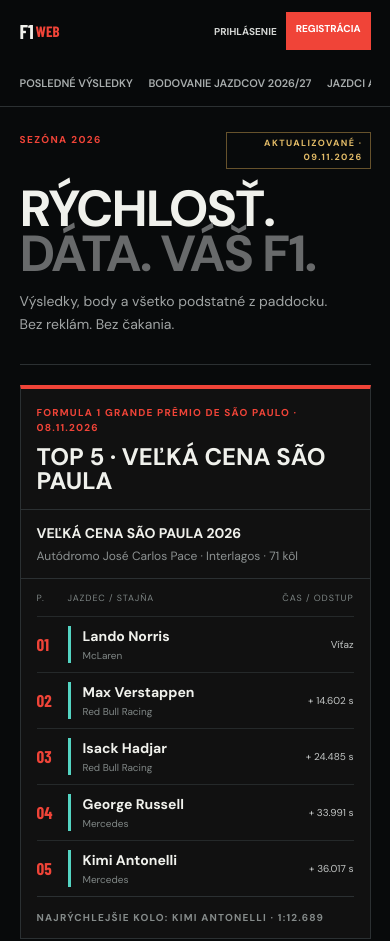
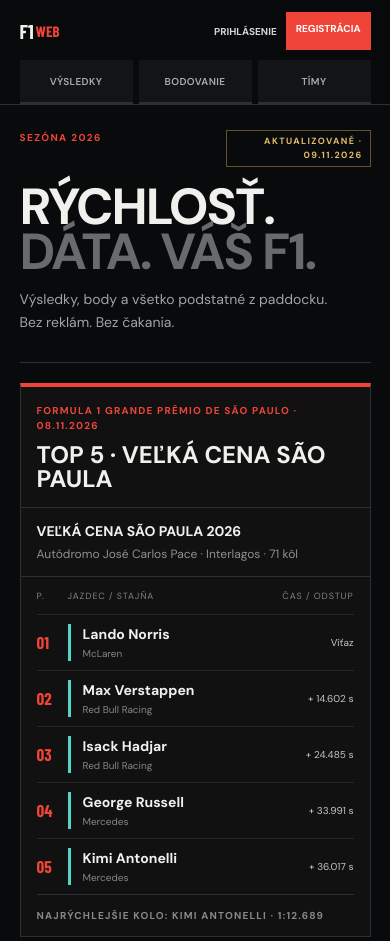
Before and after one commit to MichalKorcek/F1-web, a plain HTML site: page index.html in a window 390 px wide. Shown: the top 941 px of the page. Drawn offline with nearby package versions, Linux system fonts and the light colour scheme; a web font is replaced by a local one.

Commit message:
bodovanie

```diff
--- a/index.html
+++ b/index.html
@@ -16,7 +16,7 @@
 	<header class="site-header">
 		<a class="brand" href="index.html" aria-label="F1 Web, domov"><b>F1</b><span>WEB</span></a>
 		<nav aria-label="Hlavná navigácia">
-			<a href="vysledky.html">Posledné výsledky</a><a href="bodovanie.html">Bodovanie jazdcov 2026/27</a><a href="timy.html">Jazdci a stajne</a>
+			<a href="vysledky.html">Výsledky</a><a href="bodovanie.html">Bodovanie</a><a href="timy.html">Tímy</a>
 		</nav>
 		<div class="auth-links"><span>Prihlásenie</span><span class="register">Registrácia</span></div>
 	</header>
--- a/styles.css
+++ b/styles.css
@@ -174,8 +174,8 @@ td { height: 56px; font-size: 13px; }
   .brand span { font-size: 15px; }
   .auth-links { gap: 9px; font-size: 10px; }
   .auth-links .register { min-height: 38px; padding: 9px 10px; }
-  .site-header nav { height: 46px; justify-content: flex-start; gap: clamp(14px, 4vw, 18px); overflow-x: auto; overscroll-behavior-x: contain; -webkit-overflow-scrolling: touch; }
-  .site-header nav a { min-height: 44px; flex: 0 0 auto; font-size: 11px; white-space: nowrap; }
+  .site-header nav { display: grid; width: 100%; height: auto; grid-template-columns: repeat(3, minmax(0, 1fr)); gap: 6px; overflow: visible; }
+  .site-header nav a { min-width: 0; min-height: 44px; justify-content: center; padding: 6px 3px; border-bottom: 2px solid var(--line); background: var(--panel); font-size: 10px; letter-spacing: .04em; text-align: center; text-transform: uppercase; white-space: normal; }
   .page { width: 90vw; }
   .kicker { padding-top: 25px; font-size: 10px; }
   .demo { max-width: 145px; font-size: 9px; text-align: right; }
```
Also changed, not shown: bodovanie.html (+1 -1 lines), timy.html (+1 -1 lines), vysledky.html (+1 -1 lines), 2 other files.
